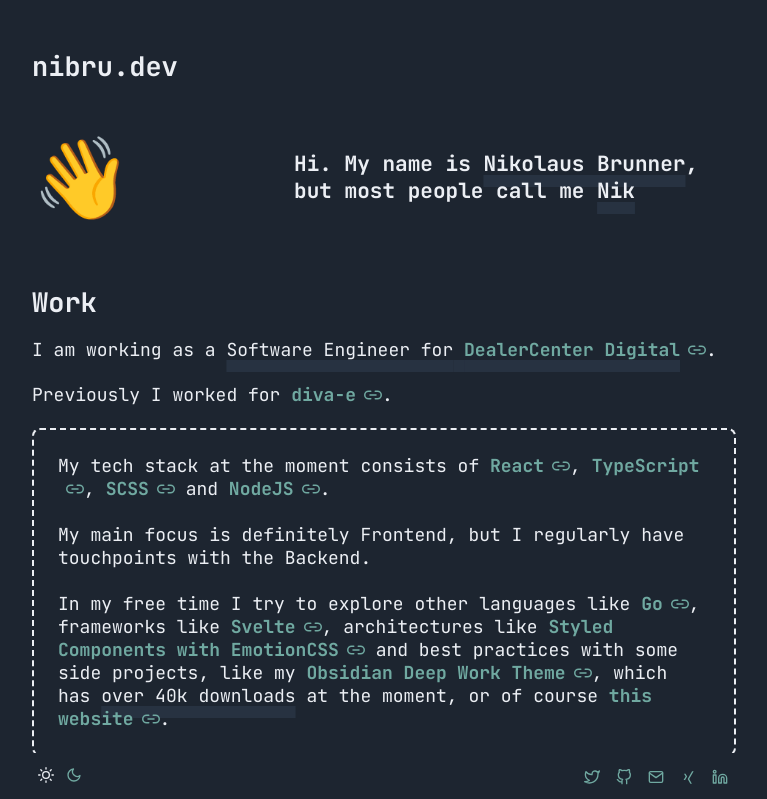
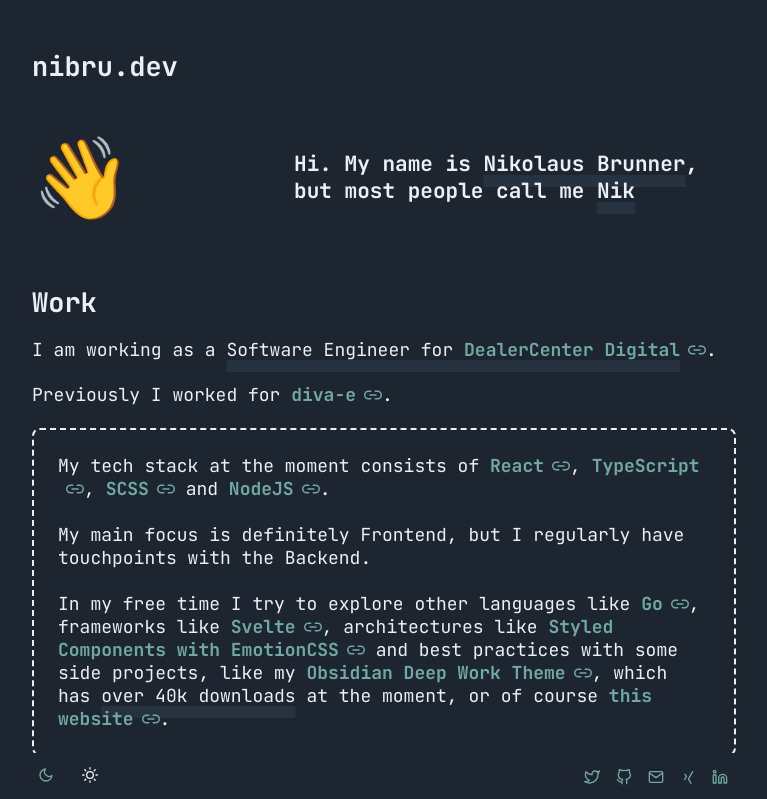
Before and after one commit to nikbrunner/nibru.dev, a Next.js app: page / in a window 1280 px wide. Shown: the top 799 px of the page, without its empty margins (256-1023 px from the left). Built offline with nearby package versions, Linux system fonts and the light colour scheme.

Commit message:
ThemeToggle: reorder and gap

```diff
--- a/components/ui/ThemeToggle.tsx
+++ b/components/ui/ThemeToggle.tsx
@@ -6,13 +6,15 @@ import { ThemeContext } from "@theme/ThemeProvider";
 import { ETheme } from "@theme/theme";
 import { flex } from "@theme/mixins/layout";
 import { text } from "@theme/mixins/text";
+import { space } from "@theme/mixins/space";
 
 const SThemeToggle = styled.div`
   ${flex({
     flexflow: "row nowrap",
     justifyContent: "flex-end",
     alignItems: "center",
-    inline: true
+    inline: true,
+    gap: space.l
   })}
 `;
 
@@ -38,18 +40,18 @@ export const ThemeToggle: React.FC = () => {
   return (
     <SThemeToggle>
       <SButton
+        onClick={() => setTheme(ETheme.Dark)}
+        isActive={theme === ETheme.Dark}
+      >
+        <FiMoon />
+      </SButton>
+
+      <SButton
         onClick={() => setTheme(ETheme.Light)}
         isActive={theme === ETheme.Light}
       >
         <FiSun />
       </SButton>
-
-      <SButton
-        onClick={() => setTheme(ETheme.Dark)}
-        isActive={theme === ETheme.Dark}
-      >
-        <FiMoon />
-      </SButton>
     </SThemeToggle>
   );
 };
```
